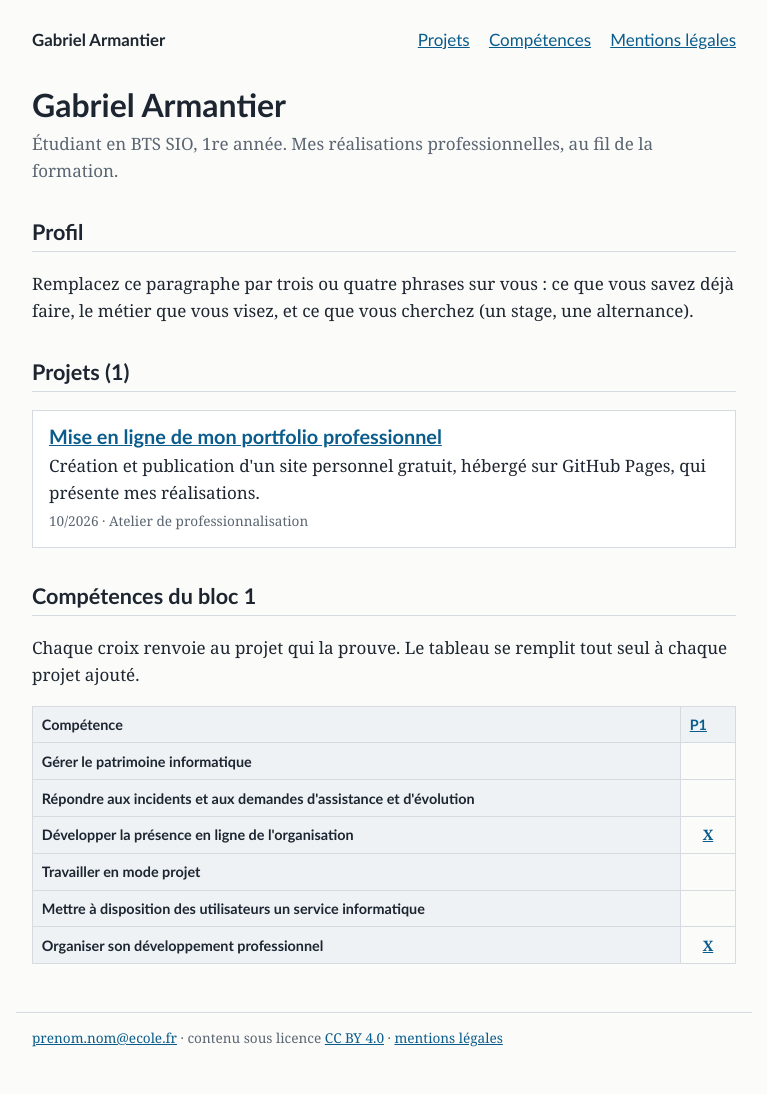
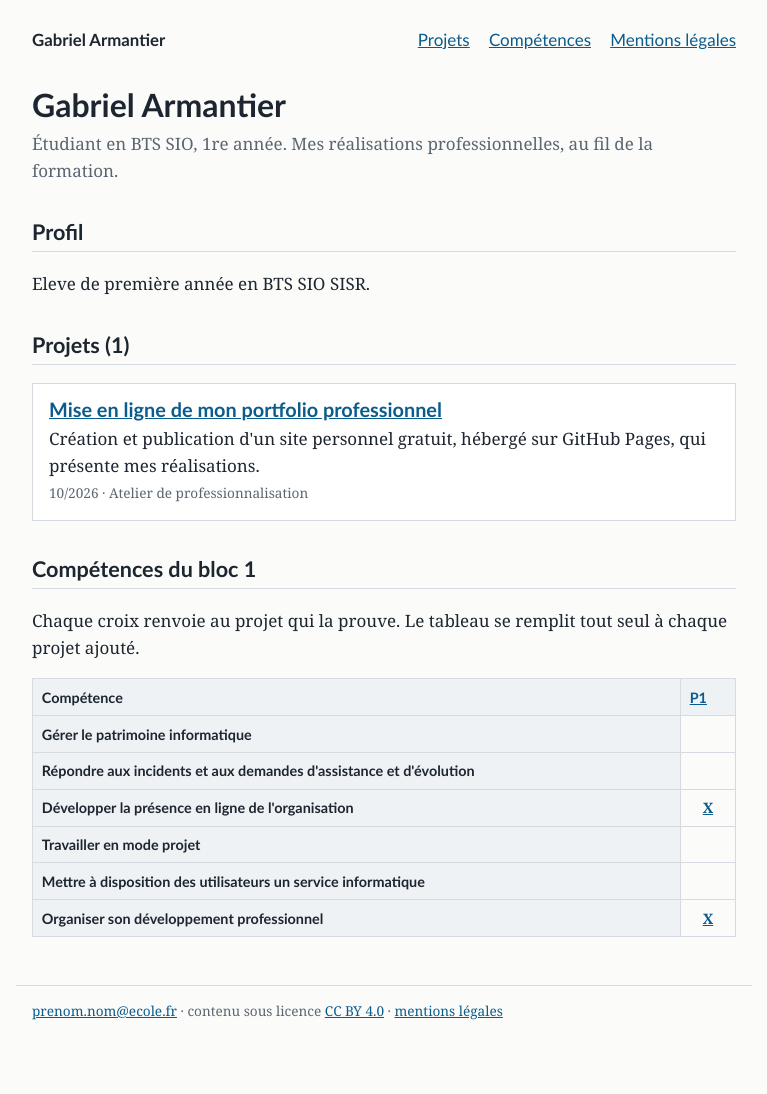
Before and after one commit to armgabriel/portfolio, a Jekyll site: the page built from index.html, in a window 1280 px wide. Shown: the whole page, without its empty margins (256-1023 px from the left). Built offline with Jekyll 4.4.1, drawn with Linux system fonts in a browser that asks for light colours; after the commit the page ends 1067 px from its top, so only the background shows below that.

Commit message:
Update index.html

```diff
--- a/index.html
+++ b/index.html
@@ -5,7 +5,7 @@ layout: default
 <p class="sous-titre">{{ site.description }}</p>
 
 <h2>Profil</h2>
-<p>Remplacez ce paragraphe par trois ou quatre phrases sur vous : ce que vous savez déjà faire, le métier que vous visez, et ce que vous cherchez (un stage, une alternance).</p>
+<p> Eleve de première année en BTS SIO SISR.</p>
 
 {% assign projets = site.projets | sort: "date" | reverse %}
 
```
